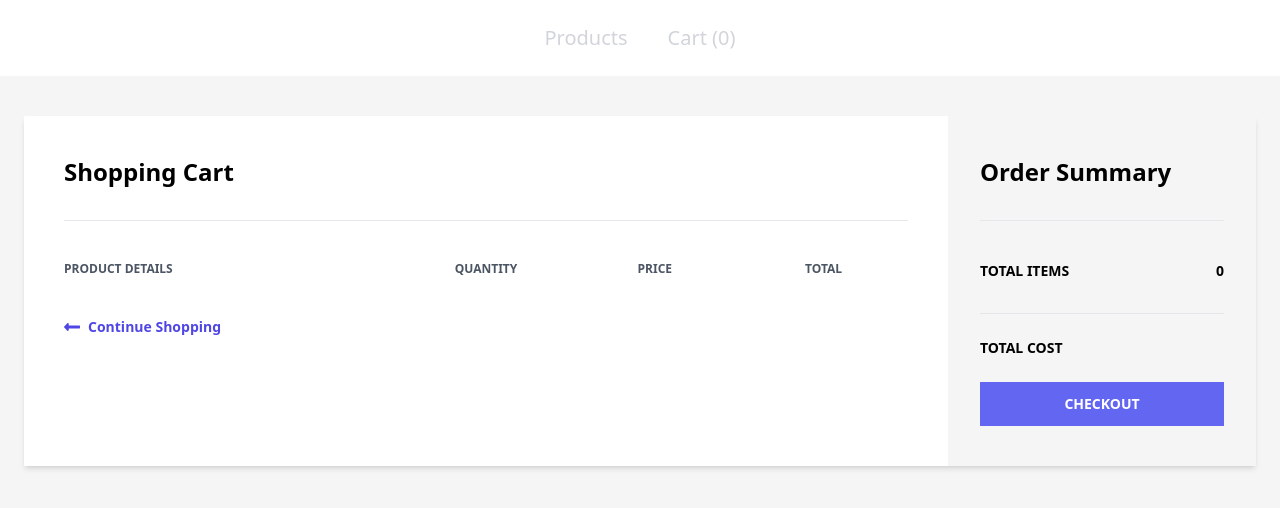
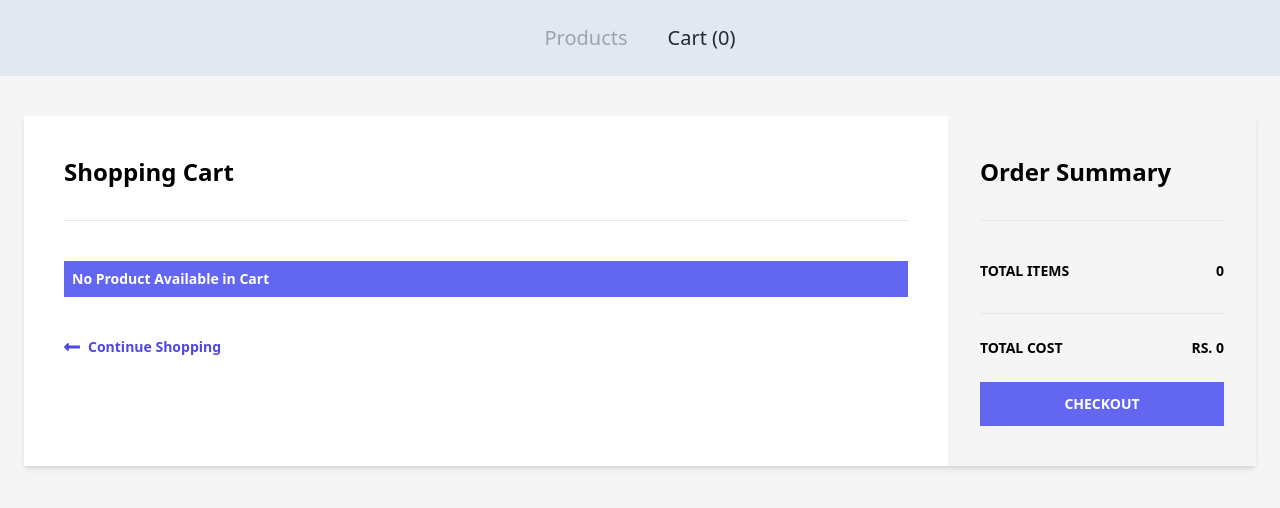
Before and after one commit to nepidkhadka/EcommerceCart, a React (Vite) app: page /cart in a window 1280 px wide. Shown: the top 508 px of the page. Built offline with nearby package versions, Linux system fonts and the light colour scheme.

Commit message:
Cost Calculation Implemented

```diff
--- a/src/components/Cart.jsx
+++ b/src/components/Cart.jsx
@@ -1,15 +1,25 @@
-import React, { useContext,useState } from "react";
+import React, { useContext, useEffect, useState } from "react";
 import { Link } from "react-router-dom";
 import CartContext from "../context/CartContext";
 
 const Cart = () => {
-  const [totalPrice, setTotalPrice] = useState("")
-  const {cartProduct, setcartProduct} = useContext(CartContext)
+  const [totalPrice, setTotalPrice] = useState([]);
+  const {cartProduct, setcartProduct } = useContext(CartContext);
 
-  const handleRemoveClick = (deleteid) =>{
-    console.log(cartProduct);
-    setcartProduct((newCart)=> newCart.filter((cartProduct)=>cartProduct.id !==deleteid))
-  }
+  const handleRemoveClick = (deleteid) => {
+    setcartProduct((newCart) =>
+      newCart.filter((cartProduct) => cartProduct.id !== deleteid)
+    );
+  };
+
+
+  useEffect(() => {
+    const prices = cartProduct.map(p=>p.price)
+    console.log(prices)
+    const totalPrice = prices.reduce((acc, curr) => acc + curr, 0);
+    setTotalPrice(totalPrice);
+  }, [cartProduct]);
+
 
   return (
     <>
@@ -20,6 +30,8 @@ const Cart = () => {
               <h1 className="font-semibold text-2xl">Shopping Cart</h1>
             </div>
             <div className="flex mt-10 mb-5">
+              {cartProduct.length > 0 ? (
+                <>
                   <h3 className="font-semibold text-gray-600 text-xs uppercase w-2/5">
                     Product Details
                   </h3>
@@ -32,25 +44,28 @@ const Cart = () => {
                   <h3 className="font-semibold text-center text-gray-600 text-xs uppercase w-1/5">
                     Total
                   </h3>
+                </>
+              ) : (
+                <h1 className="text-white text-sm font-semibold bg-indigo-500 p-2 w-full" > No Product Available in Cart </h1>
+              )}
             </div>
-            {cartProduct.map((cardproduct)=>(
+            {cartProduct.map((cardproduct) => (
               <div className="flex items-center hover:bg-gray-100 -mx-8 px-6 py-5">
                 <div className="flex w-2/5">
                   <div className="w-20">
-                  <img
-                    className="h-24"
-                    src={cardproduct.image}
-                    alt=""
-                  />
+                    <img className="h-24" src={cardproduct.image} alt="" />
                   </div>
                   <div className="flex flex-col justify-between ml-4 flex-grow">
                     <span className="font-bold text-sm"></span>
-                  <span className="text-gray-900 text-sm font-medium ">{cardproduct.title?cardproduct.title:"No Products"}</span>
-                  <button onClick={()=>handleRemoveClick(cardproduct.id)}
+                    <span className="text-gray-900 text-sm font-medium ">
+                      {cardproduct.title ? cardproduct.title : "No Products"}
+                    </span>
+                    <button
+                      onClick={() => handleRemoveClick(cardproduct.id)}
                       className="font-semibold bg-red-500 p-2 w-3/12 rounded-lg hover:bg-red-600 text-white text-xs"
                     >
                       Remove
-                  </button >
+                    </button>
                   </div>
                 </div>
                 <div className="flex justify-center w-1/5">
@@ -64,7 +79,7 @@ const Cart = () => {
                   <input
                     className="mx-2 border text-center w-8"
                     type="text"
-                  value="1"
+                    value={1}
                     min={1}
                   />
 
@@ -76,14 +91,13 @@ const Cart = () => {
                   </svg>
                 </div>
                 <span className="text-center w-1/5 font-semibold text-sm">
-                ${cardproduct.price}
+                  Rs. {cardproduct.price}
                 </span>
                 <span className="text-center w-1/5 font-semibold text-sm">
-              ${cardproduct.price}
+                  Rs. {cardproduct.price}
                 </span>
               </div>
             ))}
-
 
             <Link
               to="/"
@@ -104,16 +118,18 @@ const Cart = () => {
               Order Summary
             </h1>
             <div className="flex justify-between mt-10 mb-5">
-              <span className="font-semibold text-sm uppercase">Total Items</span>
-              <span className="font-semibold text-sm">{cartProduct.length}</span>
+              <span className="font-semibold text-sm uppercase">
+                Total Items
+              </span>
+              <span className="font-semibold text-sm">
+                {cartProduct.length}
+              </span>
             </div>
 
             <div className="border-t mt-8">
               <div className="flex font-semibold justify-between py-6 text-sm uppercase">
                 <span>Total cost</span>
-                <span>
-                  {totalPrice}
-                  </span>
+                <span>Rs. {totalPrice}</span>
               </div>
               <button className="bg-indigo-500 font-semibold hover:bg-indigo-600 py-3 text-sm text-white uppercase w-full">
                 Checkout
--- a/src/components/Home.jsx
+++ b/src/components/Home.jsx
@@ -2,14 +2,19 @@ import React, { useContext, useEffect, useState } from "react";
 import CartContext from "../context/CartContext";
 
 const Home = () => {
-  const URL = "https://fakestoreapi.com/products"
+  const URL = "https://fakestoreapi.com/products";
   const [product, setproduct] = useState([]);
-  const {addToCart} = useContext(CartContext);
+  const { addToCart } = useContext(CartContext);
 
   const fetchproducts = async () => {
+    try {
       let response = await fetch(URL);
       let data = await response.json();
       setproduct(data);
+    } catch (err){
+      console.log(err)
+    }
+
   };
 
   useEffect(() => {
@@ -19,8 +24,11 @@ const Home = () => {
   return (
     <div className="container p-8 m-auto">
       <div className="flex justify-between flex-wrap gap-4 ">
-          {product.map((product)=>(
-            <div key={product.id} className="bg-white flex-grow shadow-md rounded-lg w-80 dark:bg-gray-600 dark:border-gray-700">
+        {product.map((product) => (
+          <div
+            key={product.id}
+            className="bg-white flex-grow shadow-md rounded-lg w-80 dark:bg-gray-600 dark:border-gray-700"
+          >
             <div className="h-[300px] w-full">
               <img
                 className="object-contain  p-4 h-full w-full"
@@ -31,14 +39,24 @@ const Home = () => {
             <div className="px-5 pb-5">
               <a href="#">
                 <h3 className="text-gray-900 font-semibold text-xl tracking-tight dark:text-white">
-                  {product.title.slice(0,10)}
+                  {product.title.slice(0, 10)}
                 </h3>
               </a>
               <div className="flex items-center justify-between">
                 <span className="text-3xl font-bold text-gray-900 dark:text-white">
-                  ${product.price}
+                  Rs.{product.price}
                 </span>
-                <button onClick={()=>addToCart(product.id,product.title,product.price,product.image)} className="text-white bg-blue-700 hover:bg-blue-800 focus:ring-4 focus:ring-blue-300 font-medium rounded-lg text-sm px-5 py-2.5 text-center dark:bg-blue-600 dark:hover:bg-blue-700 dark:focus:ring-blue-800">
+                <button
+                  onClick={() =>
+                    addToCart(
+                      product.id,
+                      product.title,
+                      product.price,
+                      product.image
+                    )
+                  }
+                  className="text-white bg-blue-700 hover:bg-blue-800 focus:ring-4 focus:ring-blue-300 font-medium rounded-lg text-sm px-5 py-2.5 text-center dark:bg-blue-600 dark:hover:bg-blue-700 dark:focus:ring-blue-800"
+                >
                   Add to cart
                 </button>
               </div>
--- a/src/components/Nav.jsx
+++ b/src/components/Nav.jsx
@@ -8,17 +8,17 @@ const Nav = () => {
   console.log(cartProduct)
 
   return (
-    <nav className="bg-white dark:bg-gray-800 py-4 sticky top-0 left-0">
+    <nav className="bg-slate-200 dark:bg-gray-800 py-4 sticky top-0 left-0">
         <div className="flex justify-center items-baseline space-x-4">
           <NavLink
             to="/product"
-            className="text-gray-300  hover:text-gray-800 dark:hover:text-white px-3 py-2 rounded-md text-xl font-medium"
+            className={({isActive})=>`${isActive?"text-gray-900 dark:text-white":"text-gray-400"} hover:text-gray-800 dark:hover:text-white px-3 py-2 rounded-md text-xl font-medium`}
           >
             Products
           </NavLink>
           <NavLink
             to="/cart"
-            className="text-gray-300  hover:text-gray-800 dark:hover:text-white px-3 py-2 rounded-md text-xl font-medium"
+            className={({isActive})=>`${isActive?"text-gray-800 dark:text-white":"text-gray-400"} hover:text-gray-800 dark:hover:text-white px-3 py-2 rounded-md text-xl font-medium`}
           >
             Cart ({cartProduct.length})
           </NavLink>
--- a/src/context/CartContext.jsx
+++ b/src/context/CartContext.jsx
@@ -6,11 +6,9 @@ export const CartProvider = ({ children }) => {
   const [cartProduct, setcartProduct] = useState([]);
 
   const addToCart = (id, title, price, image) => {
-    const exsitingProduct = cartProduct.find((product)=>product.id===id);
+    const exsitingProduct = cartProduct.find(product=>product.id===id);
       if (!exsitingProduct) {
-        setcartProduct(() => [
-          ...cartProduct,
-          { id: id, title: title, price: price, image: image },
+        setcartProduct(() => [...cartProduct,{ id: id, title: title, price: price, image: image },
         ]);
       } else {
         alert("Added Already");
```
Lines whose indentation alone changed are shown as unchanged.
